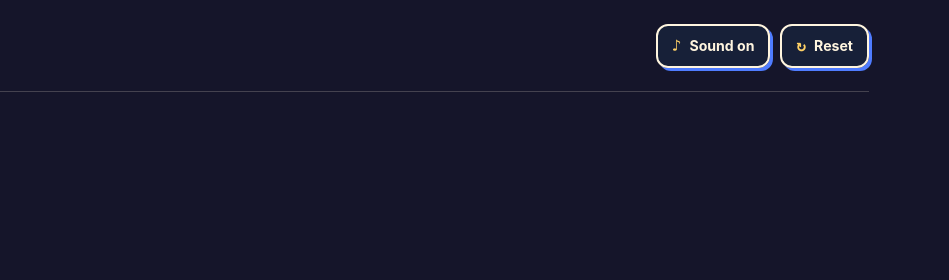
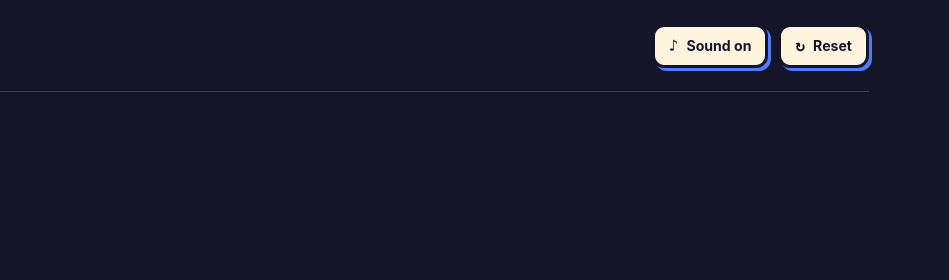
Before and after one commit to SUDARSHANCHAUDHARI/RunawayButton, a plain HTML site: page index.html in a window 1280 px wide. Shown: the top 280 px of the page, 331-1280 px from the left. Drawn offline with Linux system fonts and the light colour scheme.

Commit message:
fix: align header controls and focus

```diff
--- a/style.css
+++ b/style.css
@@ -115,10 +115,10 @@ button {
   align-items: center;
   gap: 8px;
   padding: 9px 14px;
-  border: 2px solid var(--paper);
+  border: 3px solid var(--ink);
   border-radius: 0.75rem;
-  color: var(--paper);
-  background: rgba(24, 35, 61, 0.8);
+  color: var(--ink);
+  background: var(--paper);
   box-shadow: 3px 3px 0 var(--blue);
   cursor: pointer;
   font-size: 0.88rem;
@@ -127,11 +127,12 @@ button {
 }
 
 .control-button:hover {
-  border-color: var(--electric-light);
-  background: var(--ink-soft);
+  border-color: var(--ink);
+  background: var(--butter);
   transform: translateY(-1px);
 }
 
+.brand:focus-visible,
 .control-button:focus-visible,
 .target-button:focus-visible {
   outline: 4px solid var(--blue);
@@ -139,7 +140,7 @@ button {
 }
 
 .control-icon {
-  color: var(--yellow);
+  color: var(--ink);
   font-family: var(--utility-font);
   font-size: 1rem;
 }
```
